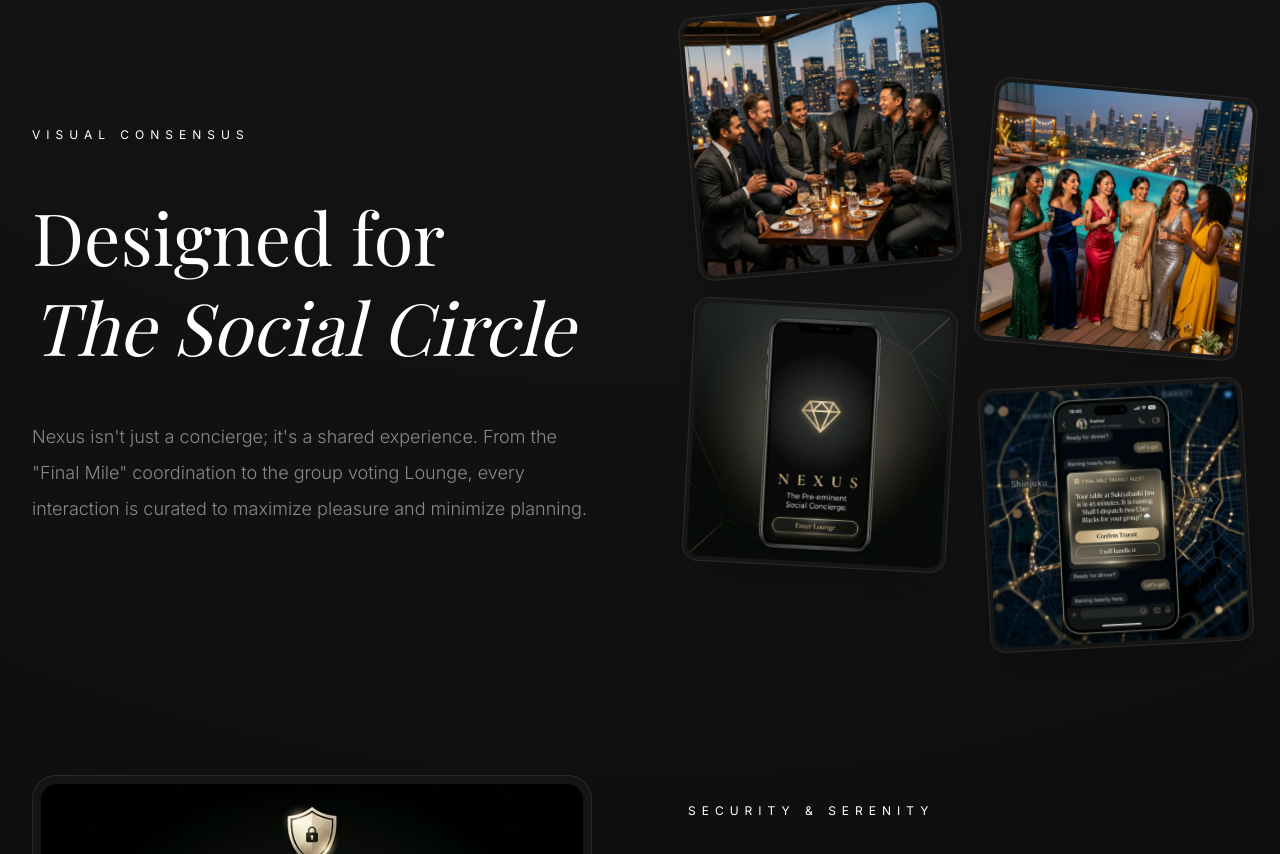
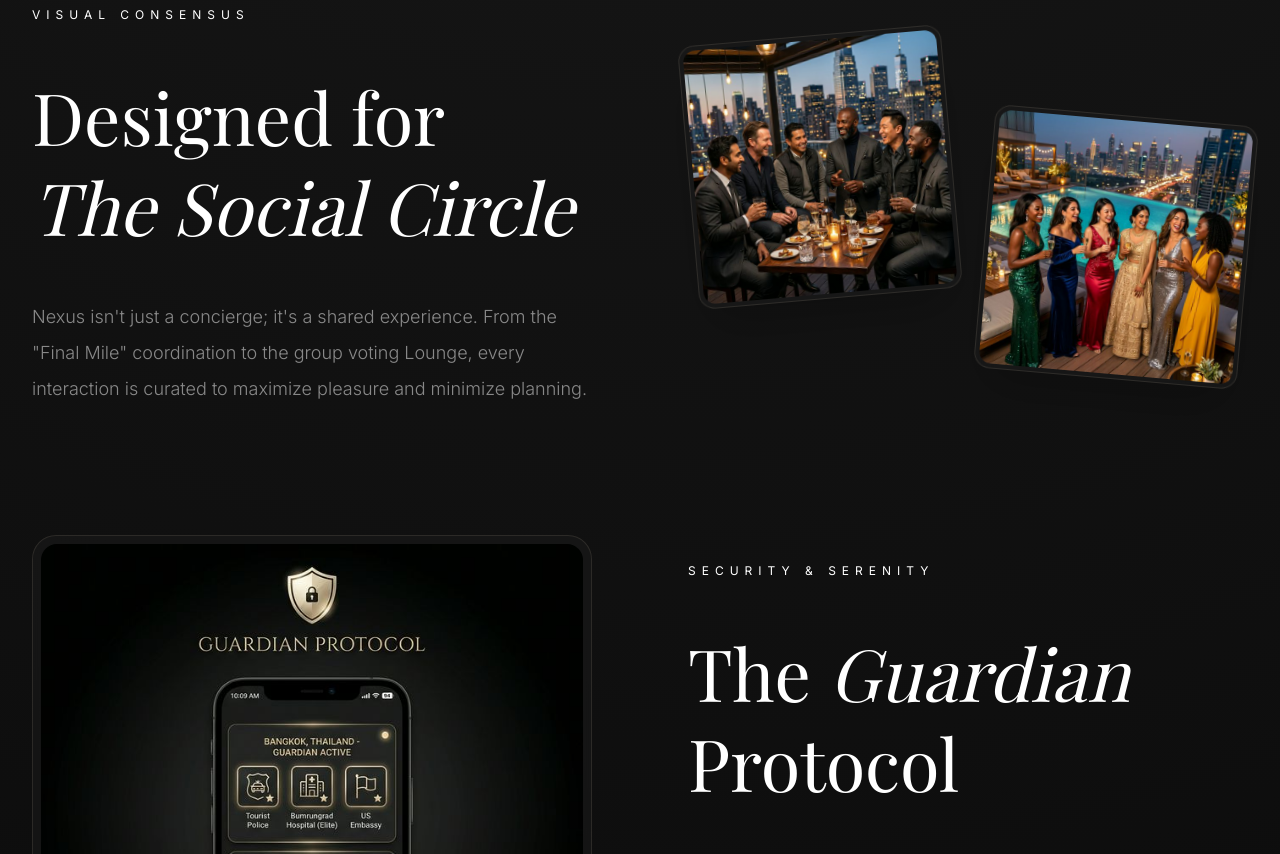
Before and after one commit to Samacus219/thenexuslounge, a Next.js app: page / in a window 1280 px wide. Shown: the part 985-1839 px from the top of the page. Built offline with nearby package versions, Linux system fonts and the light colour scheme; no server answers; a web font is replaced by a local one.

Commit message:
💎 NEXUS: SIMPLIFYING THE SOCIAL CIRCLE — 100% HUMAN FOCUS

```diff
--- a/src/app/page.tsx
+++ b/src/app/page.tsx
@@ -85,9 +85,6 @@ export default function HomePage() {
                   <div className="glass p-1 rounded-2xl rotate-[-5deg] shadow-2xl">
                     <img src="/assets/circle-men-sharp.png" alt="Men's Social Circle" className="rounded-xl" />
                   </div>
-                  <div className="glass p-1 rounded-2xl rotate-[3deg] shadow-2xl">
-                    <img src="/assets/mobile-onboarding.png" alt="Lounge Entry" className="rounded-xl" />
-                  </div>
                </motion.div>
                <motion.div
                  initial={{ opacity: 0, scale: 0.9 }}
@@ -96,9 +93,6 @@ export default function HomePage() {
                >
                   <div className="glass p-1 rounded-2xl rotate-[5deg] shadow-2xl">
                     <img src="/assets/circle-women-sharp.png" alt="Women's Social Circle" className="rounded-xl" />
-                  </div>
-                  <div className="glass p-1 rounded-2xl rotate-[-3deg] shadow-2xl">
-                    <img src="/assets/mobile-transit.png" alt="Transit Alert" className="rounded-xl" />
                   </div>
                </motion.div>
             </div>
```
